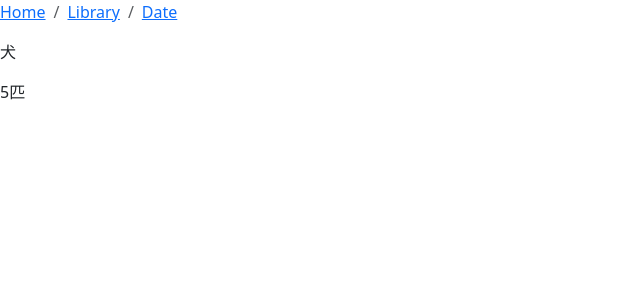
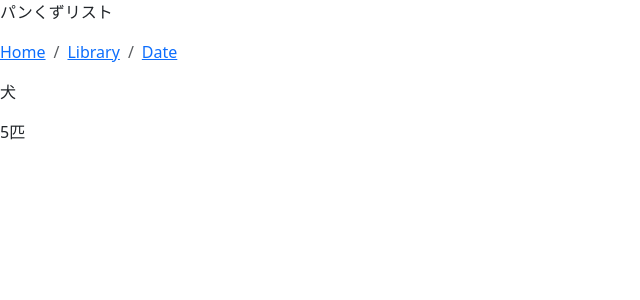
Before and after one commit to Hashimoto-Noriaki/react-first-project, a React (Vite) app: page / in a window 1280 px wide. Shown: the top 300 px of the page, without its empty margins (0-640 px from the left). Built offline with nearby package versions, Linux system fonts and the light colour scheme.

Commit message:
Fragment

```diff
--- a/src/components/Breadcrumb.tsx
+++ b/src/components/Breadcrumb.tsx
@@ -1,10 +1,13 @@
 export const Breadcrumb = () => {
     return (
+        <>
+            <p>パンくずリスト</p>
             <nav aria-label="breadcrumb">
             <ol className="breadcrumb">
                 <li className="breadcrumb-item">
                 <a href="#">Home</a>
                 </li>
+
                 <li className="breadcrumb-item">
                 <a href="#">Library</a>
                 </li>
@@ -13,5 +16,6 @@ export const Breadcrumb = () => {
                 </li>
             </ol>
             </nav>
+            </>
     );
 };
```
Lines whose indentation alone changed are shown as unchanged.
